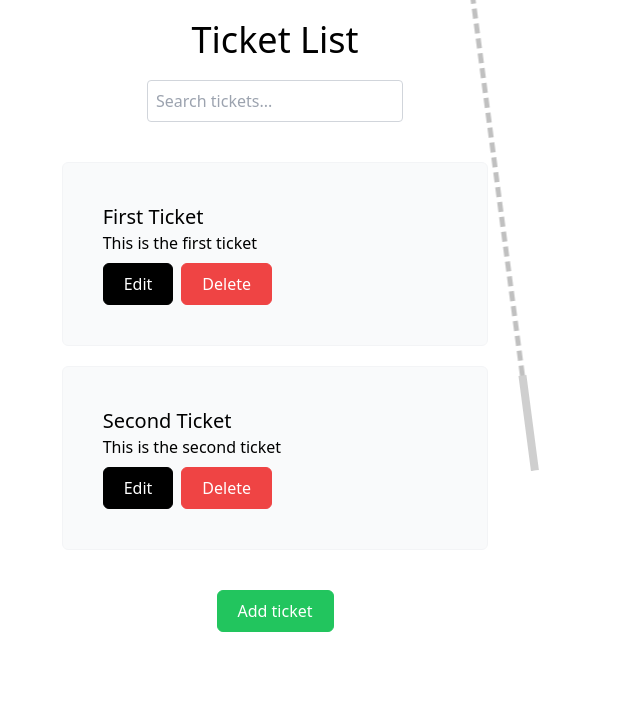
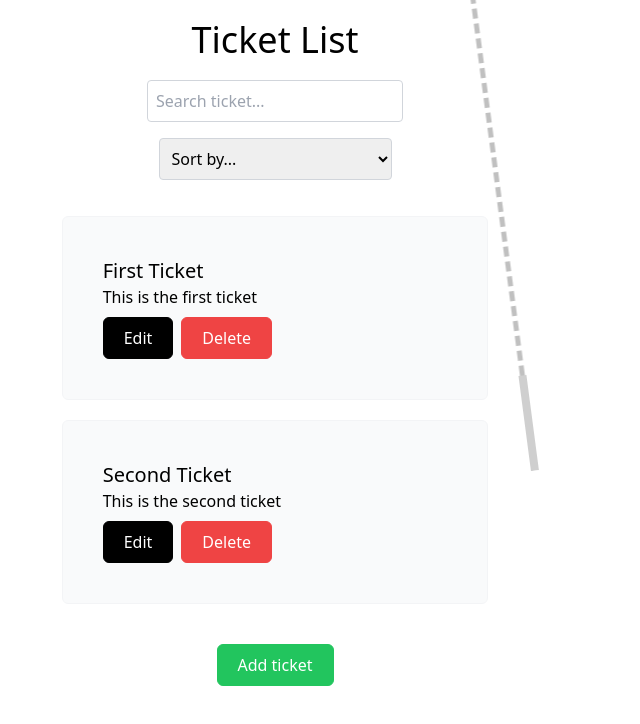
Before and after one commit to vexior27/TicketSystem, a React (Create React App) app: page / in a window 1280 px wide. Shown: the top 724 px of the page, without its empty margins (365-1005 px from the left). Built offline with nearby package versions, Linux system fonts and the light colour scheme; grey boxes are pictures that could not be loaded.

Commit message:
added dropdown sort

```diff
--- a/src/api/ticket/MOCK.js
+++ b/src/api/ticket/MOCK.js
@@ -1,7 +1,7 @@
 
 export const MOCK_TICKETS = [
-   { id: '1', title: 'First Ticket', description: 'This is the first ticket' },
-   { id: '2', title: 'Second Ticket', description: 'This is the second ticket' },
+   { id: '1', title: 'First Ticket', description: 'This is the first ticket', date: new Date('2023-10-15')},
+   { id: '2', title: 'Second Ticket', description: 'This is the second ticket', date: new Date('2023-10-25')},
 ]
 
 export const deleteTicketById = (id) => {
--- a/src/components/AddTicket.js
+++ b/src/components/AddTicket.js
@@ -11,9 +11,9 @@ export default function AddTicket() {
 
     const handleSubmit = (e) => {
         e.preventDefault();
-
+        const date = new Date();
         if (title && description) {
-            addTicket({ title, description });
+            addTicket({ title, description, date});
             toast.success('Successfully added new ticket!')
             navigate('/');  // Przekierowanie na stronę główną po dodaniu ticketu
         } else {
--- a/src/components/SearchBar.js
+++ b/src/components/SearchBar.js
@@ -1,11 +1,12 @@
 import React from 'react';
+import { CiSearch } from "react-icons/ci";
 
 export default function SearchBar({ searchQuery, onSearchChange }) {
    return (
-      <div className="flex justify-center mb-5 w-full">
+      <div className="flex justify-center w-full">
          <input
             type="text"
-            placeholder="Search tickets..."
+            placeholder="Search ticket..."
             value={searchQuery}
             onChange={(e) => onSearchChange(e.target.value)}
             className="p-2 border border-gray-300 rounded w-1/5"
--- /dev/null
+++ b/src/components/SortDropdown.js
@@ -0,0 +1,18 @@
+import React from 'react';
+
+export default function SortDropdown({ sortOption, onSortChange }) {
+   return (
+      <div className="flex justify-center mb-5">
+         <select
+            value={sortOption}
+            onChange={(e) => onSortChange(e.target.value)}
+            className="p-2 border border-gray-300 rounded"
+         >
+            <option value="">Sort by...</option>
+            <option value="title">Sort by Title</option>
+            <option value="dateAsc">Sort by Date (Ascending)</option>
+            <option value="dateDesc">Sort by Date (Descending)</option>
+         </select>
+      </div>
+   );
+}
--- a/src/components/TicketDetails.js
+++ b/src/components/TicketDetails.js
@@ -21,8 +21,9 @@ export default function TicketDetails() {
          <h1 className='text-4xl mt-10 text-center'>Ticket details</h1>
          <div className='bg-gray-50 w-1/3 rounded-md border border-gray-100 p-10 ease-out duration-100 cursor-pointer hover:scale-105'>
             <h2 className='font-medium text-xl'>ID: {ticket.id}</h2>
-            <h1 className='font-medium text-xl'>Title: <span className='font-normal'>{ticket.title}</span></h1>
+            <h1 className='font-medium'>Title: <span className='font-normal'>{ticket.title}</span></h1>
             <p className='font-medium'>Description: <span className='font-normal'>{ticket.description}</span></p>
+            <p className='font-medium'>Date: <span className='font-normal'>{ticket.date.toLocaleDateString()}</span></p>
          </div>
       </div>
    );
--- a/src/components/TicketList.js
+++ b/src/components/TicketList.js
@@ -4,16 +4,34 @@ import { getTickets, deleteTicket } from "../api/ticket/getTickets";
 import { Link } from "react-router-dom";
 
 import SearchBar from "./SearchBar";
+import SortDropdown from "./SortDropdown";
 
 export default function TicketList() {
 
    const [tickets, setTickets] = useState([]);
    const [searchQuery, setSearchQuery] = useState('');
+   const [sortOption, setSortOption] = useState('');
 
    const filteredTickets = tickets.filter( ticket =>
       ticket.title.toLowerCase().includes(searchQuery.toLowerCase()) ||
       ticket.description.toLowerCase().includes(searchQuery.toLowerCase())
    );
+
+   const sortedTickets = filteredTickets.sort((a,b) => {
+      if(sortOption === 'title') {
+         return a.title.localeCompare(b.title);
+      }
+      else if (sortOption === "dateAsc") {
+         return new Date(a.date) - new Date(b.date);
+      } else if (sortOption === "dateDesc") {
+         return new Date(b.date) - new Date(a.date);
+      }
+      return 0;
+   })
+
+   const handleSortChange = (option) => {
+      setSortOption(option);
+   };
 
    const handleSearchChange = (query) => {
       setSearchQuery(query);
@@ -32,11 +50,11 @@ export default function TicketList() {
    return (
       <div className="">
          <h1 className="text-4xl m-5 text-center">Ticket List</h1>
-         <div className="ticket__container flex flex-col items-center justify-start gap-5">
+         <div className="ticket__container flex flex-col items-center justify-start gap-4">
             <SearchBar searchQuery={searchQuery} onSearchChange={handleSearchChange} />
-
+            <SortDropdown sortOption={sortOption} onSortChange={handleSortChange} />
             <ul className="flex flex-col items-center gap-5 w-full">
-               {filteredTickets.map(ticket => (
+               {sortedTickets.map(ticket => (
                   <li key={ticket.id} className="ticket bg-gray-50 w-1/3 rounded-md border border-gray-100 p-10 ease-out duration-100 hover:scale-105">
                      <Link to={`/ticket/${ticket.id}`}>
                         <h3 className="font-medium text-xl">{ticket.title}</h3>
```
